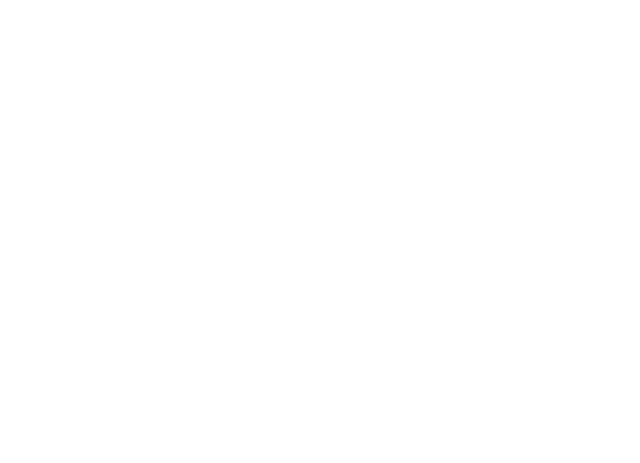
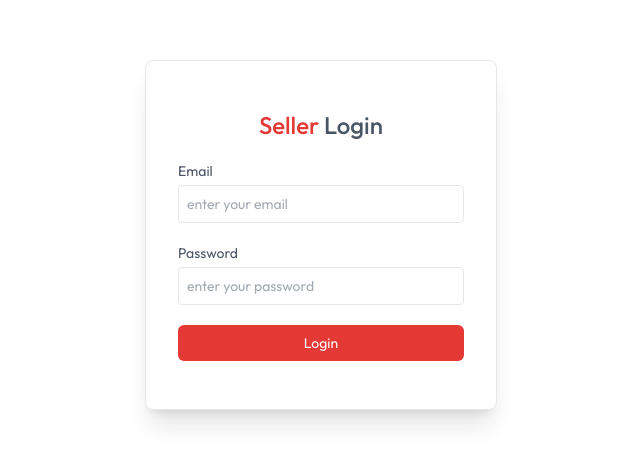
Before and after one commit to sanjuka2001/sampath-supermart, a React (Vite) app in the folder client/: page /seller in a window 1280 px wide. Before the commit this address had no page. Shown: the part 165-628 px from the top of the page, without its empty margins (319-959 px from the left). Built offline with nearby package versions, Linux system fonts and the light colour scheme.

Commit message:
create-seller-login

```diff
--- a/client/src/App.jsx
+++ b/client/src/App.jsx
@@ -12,11 +12,12 @@ import ProductDetails from './pages/ProductDetails';
 import Cart from './pages/Cart';
 import AddAddress from './pages/AddAddress';
 import MyOrders from './pages/MyOrders';
+import SellerLogin from './components/seller/SellerLogin';
 
 const App = () => {
 
   const isSellerPath= useLocation().pathname.includes("seller");
-  const {showUserLogin} = useAppContext()
+  const {showUserLogin,isSeller} = useAppContext()
 
   return (
     <div>
@@ -33,6 +34,7 @@ const App = () => {
           <Route path='/Cart' element={<Cart/>}/>
           <Route path='/add-address' element={<AddAddress/>}/>
           <Route path='/my-orders' element={<MyOrders/>}/>
+          <Route path='/seller' element={isSeller ? null : <SellerLogin/>}/>
 
         </Routes>
       </div>
--- a/client/src/components/seller/SellerLogin.jsx
+++ b/client/src/components/seller/SellerLogin.jsx
@@ -0,0 +1,47 @@
+import React, { useEffect, useState } from 'react'
+import { useAppContext } from '../../context/AppContext'
+
+const SellerLogin = () => {
+      const{isSeller, setIsSeller, navigate}= useAppContext()
+      const[email,setEmail] = useState("");
+      const[password,setPassword] = useState("");
+
+      const onSubmitHandler = async (event)=> {
+         event.preventDefault();
+         setIsSeller(true)
+
+      }
+
+      useEffect(()=>{
+        if(isSeller){
+            navigate("/seller")
+        }
+      },[isSeller])
+
+  return !isSeller && (
+    <form onSubmit={onSubmitHandler} className='min-h-screen flex items-center text-sm text-gray-600'>
+
+        <div className='flex flex-col gap-5 m-auto items-start p-8 py-12 min-w-80 sm:min-w-88 rounded-lg shadow-xl border border-gray-200'>
+            <p className='text-2xl font-medium m-auto'><span className='text-primary'>Seller</span> Login</p>
+
+            <div className='w-full'>
+              <p>Email</p>
+              <input onChange={(e)=>setEmail(e.target.value)} value={email} type="email" placeholder="enter your email" className='border border-gray-200 rounded w-full p-2 mt-1 outline-primary' required/>
+            </div>
+
+             <div className='w-full'>
+              <p>Password</p>
+              <input onChange={(e)=>setPassword(e.target.value)} value={password} type="password" placeholder="enter your password" className='border border-gray-200 rounded w-full p-2 mt-1 outline-primary' required/>
+            </div>
+
+            <button className='bg-primary text-white w-full py-2 rounded-md cursor-pointer hover:bg-primary-dull'>
+              Login
+            </button>
+
+        </div>
+
+    </form>
+  )
+}
+
+export default SellerLogin
--- /dev/null
+++ b/client/src/pages/seller/SellerLayout.jsx
@@ -0,0 +1,60 @@
+import { useAppContext } from "../../context/AppContext";
+
+const SellerLayout = () => {
+
+    const {setIsSeller} = useAppContext();
+
+    const dashboardicon = (
+        <svg className="w-6 h-6" aria-hidden="true" xmlns="http://www.w3.org/2000/svg" width="24" height="24" fill="none" viewBox="0 0 24 24">
+            <path stroke="currentColor" strokeLinejoin="round" strokeWidth="2" d="M4 5a1 1 0 0 1 1-1h4a1 1 0 0 1 1 1v2a1 1 0 0 1-1 1H5a1 1 0 0 1-1-1V5Zm16 14a1 1 0 0 1-1 1h-4a1 1 0 0 1-1-1v-2a1 1 0 0 1 1-1h4a1 1 0 0 1 1 1v2ZM4 13a1 1 0 0 1 1-1h4a1 1 0 0 1 1 1v6a1 1 0 0 1-1 1H5a1 1 0 0 1-1-1v-6Zm16-2a1 1 0 0 1-1 1h-4a1 1 0 0 1-1-1V5a1 1 0 0 1 1-1h4a1 1 0 0 1 1 1v6Z" />
+        </svg>
+    );
+
+    const overviewicon = (
+        <svg className="w-6 h-6" aria-hidden="true" xmlns="http://www.w3.org/2000/svg" width="24" height="24" fill="none" viewBox="0 0 24 24">
+            <path stroke="currentColor" strokeLinecap="round" strokeWidth="2" d="M7.111 20A3.111 3.111 0 0 1 4 16.889v-12C4 4.398 4.398 4 4.889 4h4.444a.89.89 0 0 1 .89.889v12A3.111 3.111 0 0 1 7.11 20Zm0 0h12a.889.889 0 0 0 .889-.889v-4.444a.889.889 0 0 0-.889-.89h-4.389a.889.889 0 0 0-.62.253l-3.767 3.665a.933.933 0 0 0-.146.185c-.868 1.433-1.581 1.858-3.078 2.12Zm0-3.556h.009m7.933-10.927 3.143 3.143a.889.889 0 0 1 0 1.257l-7.974 7.974v-8.8l3.574-3.574a.889.889 0 0 1 1.257 0Z" />
+        </svg>
+    );
+
+    const chaticon = (
+        <svg className="w-6 h-6" aria-hidden="true" xmlns="http://www.w3.org/2000/svg" width="24" height="24" fill="none" viewBox="0 0 24 24">
+            <path stroke="currentColor" strokeLinecap="round" strokeLinejoin="round" strokeWidth="2" d="M7 9h5m3 0h2M7 12h2m3 0h5M5 5h14a1 1 0 0 1 1 1v9a1 1 0 0 1-1 1h-6.616a1 1 0 0 0-.67.257l-2.88 2.592A.5.5 0 0 1 8 18.477V17a1 1 0 0 0-1-1H5a1 1 0 0 1-1-1V6a1 1 0 0 1 1-1Z" />
+        </svg>
+    );
+
+    const sidebarLinks = [
+        { name: "Dashboard", path: "/", icon: dashboardicon },
+        { name: "Overview", path: "/overview", icon: overviewicon },
+        { name: "Chat", path: "/chat", icon: chaticon },
+    ];
+
+    return (
+        <>
+            <div className="flex items-center justify-between px-4 md:px-8 border-b border-gray-300 py-3 bg-white transition-all duration-300">
+                <a href="https://prebuiltui.com">
+                    <img className="h-9" src="https://raw.githubusercontent.com/prebuiltui/prebuiltui/main/assets/dummyLogo/dummyLogoColored.svg" alt="dummyLogoColored" />
+                </a>
+                <div className="flex items-center gap-5 text-gray-500">
+                    <p>Hi! Admin</p>
+                    <button className='border rounded-full text-sm px-4 py-1'>Logout</button>
+                </div>
+            </div>
+            <div className="md:w-64 w-16 border-r h-[550px] text-base border-gray-300 pt-4 flex flex-col transition-all duration-300">
+                {sidebarLinks.map((item, index) => (
+                    <a href={item.path} key={index}
+                        className={`flex items-center py-3 px-4 gap-3
+                            ${index === 0 ? "border-r-4 md:border-r-[6px] bg-indigo-500/10 border-indigo-500 text-indigo-500"
+                                : "hover:bg-gray-100/90 border-white text-gray-700"
+                            }`
+                        }
+                    >
+                        {item.icon}
+                        <p className="md:block hidden text-center">{item.name}</p>
+                    </a>
+                ))}
+            </div>
+        </>
+    );
+};
+
+export default SellerLayout
```
